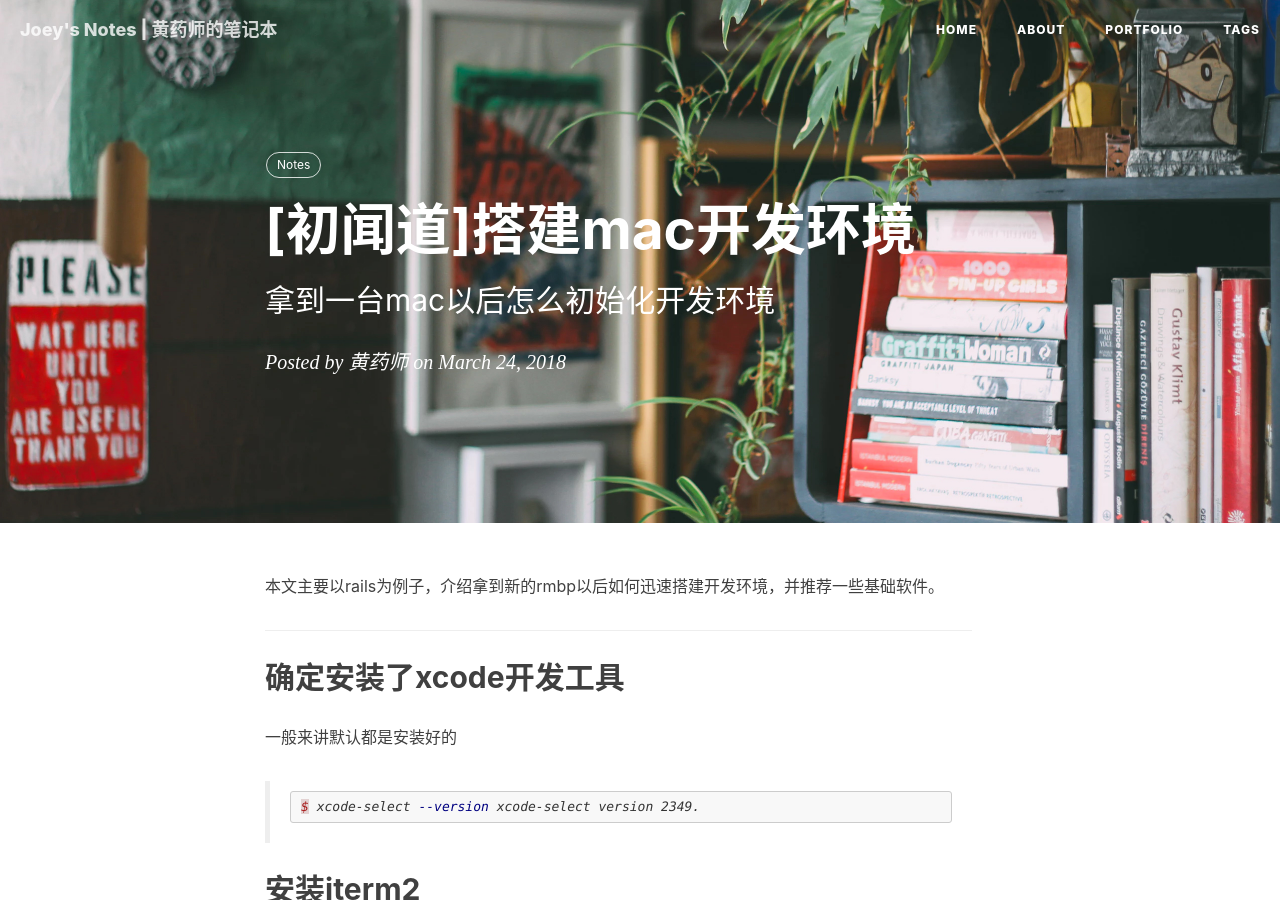
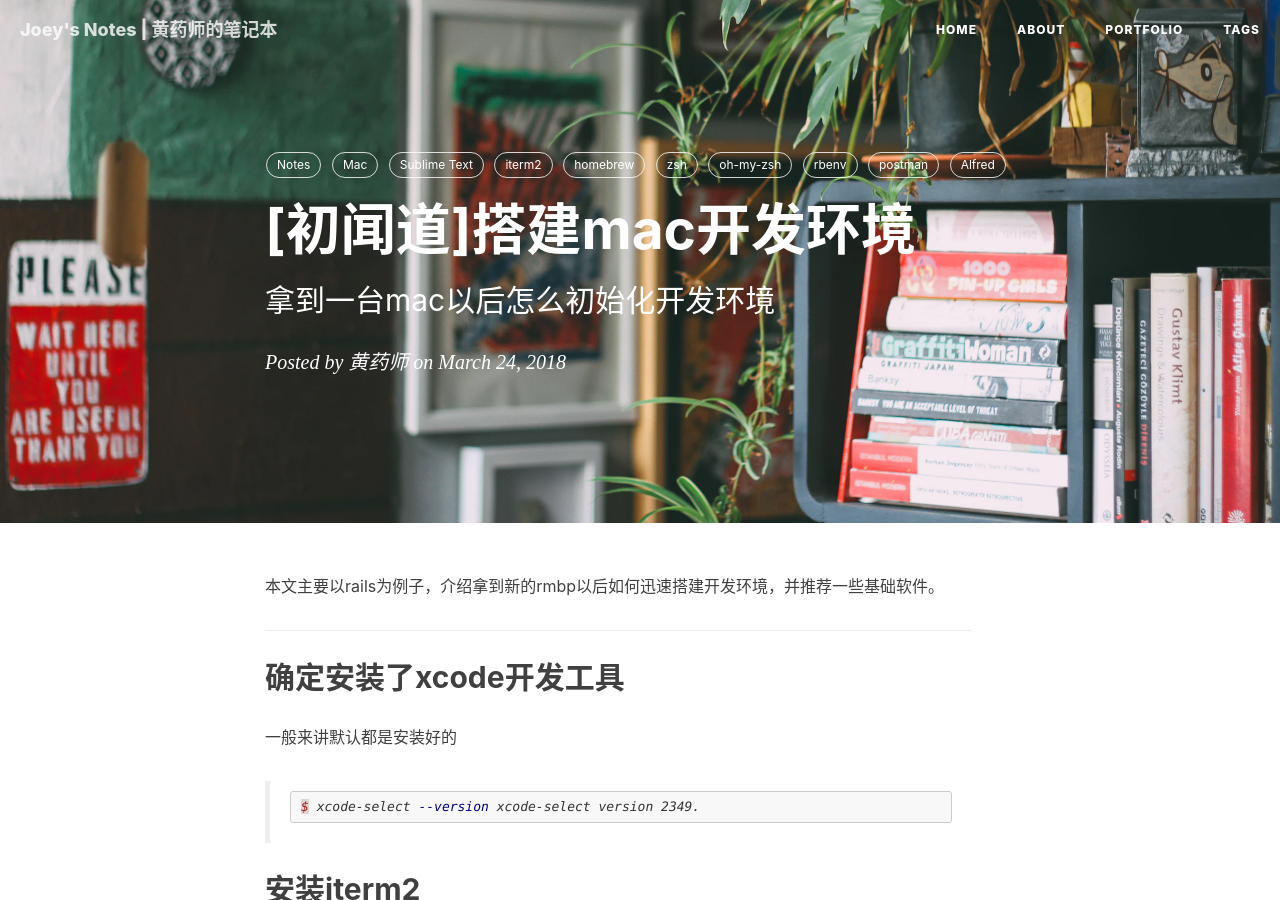
Before and after one commit to oiahoon/oiahoon.github.io, a Jekyll site: the page built from _posts/2018-03-24-initial-mac-develop-enviroment.md, in a window 1280 px wide and 900 px high. Built offline with Jekyll 4.4.1, drawn with Linux system fonts in a browser that asks for light colours; nearby versions of some CDN libraries; comment, search, counter and statistics services are not loaded.

Commit message:
add some tags to post

```diff
--- a/_posts/2018-03-24-initial-mac-develop-enviroment.md
+++ b/_posts/2018-03-24-initial-mac-develop-enviroment.md
@@ -6,6 +6,15 @@ author:     "黄药师"
 date: 2018-03-24
 tags:
     - Notes
+    - Mac
+    - Sublime Text
+    - iterm2
+    - homebrew
+    - zsh
+    - oh-my-zsh
+    - rbenv
+    - postman
+    - Alfred
 ---
 
 本文主要以rails为例子，介绍拿到新的rmbp以后如何迅速搭建开发环境，并推荐一些基础软件。
```
Also changed, not shown: _posts/2018-03-25-install-docker-on-mac.md (+1 -0 lines).
